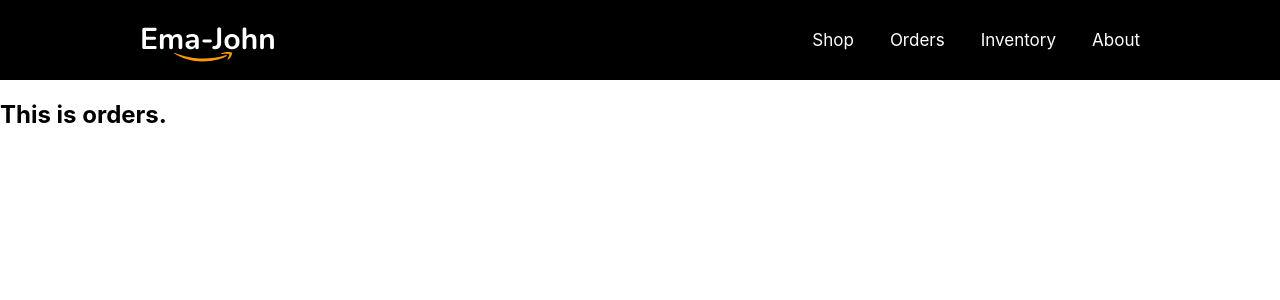
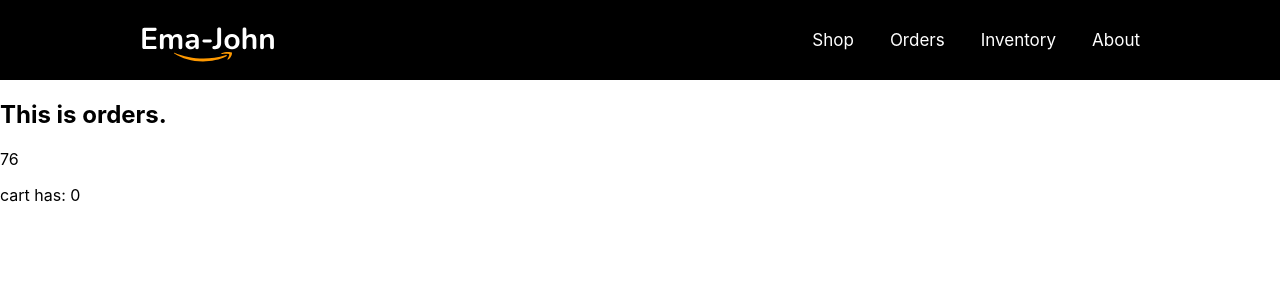
Before and after one commit to saifabrar17/react_e_store, a React (Create React App) app: page /orders in a window 1280 px wide. Shown: the top 300 px of the page. Built offline with nearby package versions, Linux system fonts and the light colour scheme.

Commit message:
using hooks, created hooks

```diff
--- a/src/components/Orders/Orders.js
+++ b/src/components/Orders/Orders.js
@@ -1,9 +1,17 @@
 import React from 'react';
+import useCart from '../../hooks/useCart';
+import useProducts from '../../hooks/useProducts';
 
 const Orders = () => {
+    const [products, setProducts] = useProducts();
+    const [cart, setCart] = useCart(products);
+
     return (
         <div>
             <h2>This is orders.</h2>
+            <p>{products.length}</p>
+
+            <p>cart has: {cart.length}</p>
         </div>
     );
 };
--- a/src/components/Shop/Shop.js
+++ b/src/components/Shop/Shop.js
@@ -3,61 +3,54 @@
 import { addToDb, getStoredCart } from '../../utilities/fakedb'
 import Product from '../Product/Product';
 import './Shop.css'
+import useProducts from '../../hooks/useProducts';
 
 const Shop = () => {
-    const [products, setProducts] = useState([]);
-
+    const [products, setProducts] = useProducts([]);
     const [cart, setCart] = useState([]);
 
 
-    useEffect(() => {
-        // console.log('products');
-        fetch('products.json')
-            .then(res => res.json())
-            .then(data => {setProducts(data)
-            console.log('product load');
-            })
-    }, [])
 
 
-    useEffect(()=> {
+
+    useEffect(() => {
         // console.log('first line');
         const storedCart = getStoredCart();
         const savedCart = [];
-        for(const id in storedCart){
+        for (const id in storedCart) {
             const addedProduct = products.find(product => product.id === id);
-            if(addedProduct){
+            if (addedProduct) {
                 const quantity = storedCart[id];
                 addedProduct.quantity = quantity;
                 savedCart.push(addedProduct);
             }
         }
-    },[products]);
+    }, [products]);
 
 
-    useEffect(()=>{
+    useEffect(() => {
         const storedCart = getStoredCart();
         const savedCart = [];
-        for(const id in storedCart){
+        for (const id in storedCart) {
             const addedProduct = products.find(product => product.id === id);
-            if(addedProduct){
+            if (addedProduct) {
                 const quantity = storedCart[id];
-                addedProduct.quantity=quantity;
+                addedProduct.quantity = quantity;
                 savedCart.push(addedProduct);
             }
         }
         setCart(savedCart);
-    },[products])
+    }, [products])
 
     const handleAddToCart = (selectedProduct) => {
         console.log(selectedProduct);
         let newCart = [];
         const exists = cart.find(product => product.id === selectedProduct.id);
-        if(!exists){
+        if (!exists) {
             selectedProduct.quantity = 1;
             newCart = [...cart, selectedProduct];
         }
-        else{
+        else {
             const rest = cart.filter(product => product.id !== selectedProduct.id);
             exists.quantity = exists.quantity + 1;
             newCart = [...rest, exists];
@@ -74,12 +67,12 @@
                     products.map(product => <Product
                         key={product.id}
                         product={product}
-                        handleAddToCart = {handleAddToCart}
+                        handleAddToCart={handleAddToCart}
                     ></Product>)
                 }
             </div>
             <div className="cart-container">
-              <Cart cart={cart}></Cart>
+                <Cart cart={cart}></Cart>
             </div>
         </div>
     );
--- /dev/null
+++ b/src/hooks/useCart.js
@@ -0,0 +1,24 @@
+import { useEffect, useState } from "react"
+import { getStoredCart } from "../utilities/fakedb";
+
+const useCart = (products) => {
+    const [cart, setCart] = useState([]);
+
+    useEffect(()=>{
+        const storedCart = getStoredCart();
+        const savedCart = [];
+        for(const id in storedCart){
+            const addedProduct = products.find(product => product.id === id);
+            if(addedProduct){
+                const quantity = storedCart[id];
+                addedProduct.quantity = quantity;
+                savedCart.push(addedProduct);
+            }
+            setCart(savedCart);
+        }
+
+    },[products])
+    return [cart, setCart];
+}
+
+export default useCart;
--- /dev/null
+++ b/src/hooks/useProducts.js
@@ -0,0 +1,16 @@
+import { useEffect, useState } from "react"
+
+const useProducts = () => {
+    const [products, setProducts] = useState([]);
+
+    useEffect(() => {
+        fetch('products.json')
+        .then(res => res.json())
+        .then(data => setProducts(data))
+
+    }, []);
+
+    return [products, setProducts];
+}
+
+export default useProducts;
```
Also changed, not shown: src/images/giphy.gif (deleted).
